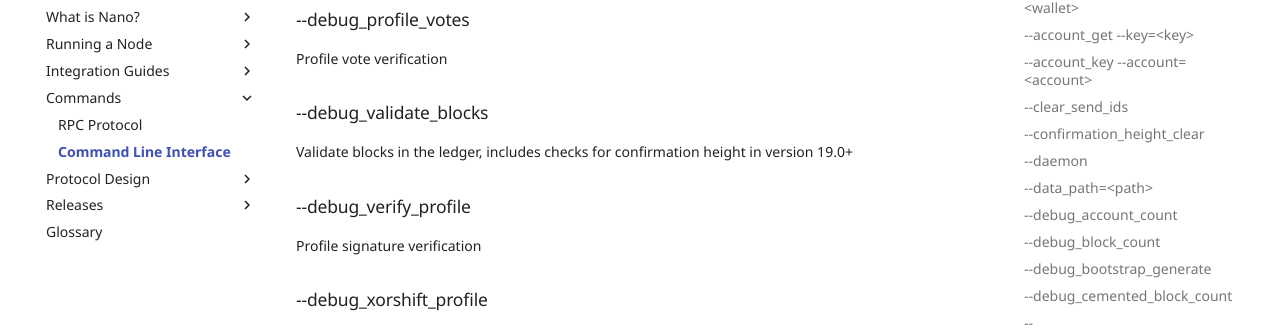
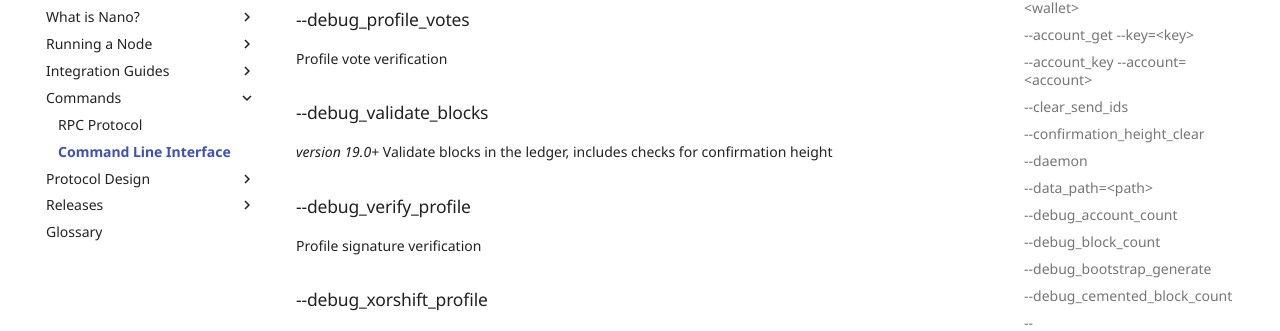
Before and after one commit to nanocurrency/nano-docs, an MkDocs documentation site: the page built from docs/commands/command-line-interface.md, in a window 1280 px wide and 900 px high, scrolled down 2191 px. Shown: the part 118-449 px from the top of the window. Built offline with MkDocs 1.6.1 and Material for MkDocs 9.7.7, drawn with Linux system fonts in a browser that asks for light colours; comment, search, counter and statistics services are not loaded.

Commit message:
Minor typos and clarifications

```diff
--- a/docs/commands/command-line-interface.md
+++ b/docs/commands/command-line-interface.md
@@ -72,7 +72,7 @@ Profile work verification
 Profile vote verification
 
 ### --debug_validate_blocks
-Validate blocks in the ledger, includes checks for confirmation height in version 19.0+
+_version 19.0+_ Validate blocks in the ledger, includes checks for confirmation height
 
 ### --debug_verify_profile
 Profile signature verification
```
Also changed, not shown: docs/commands/rpc-protocol.md (+1 -1 lines), docs/running-a-node/configuration.md (+2 -2 lines).
